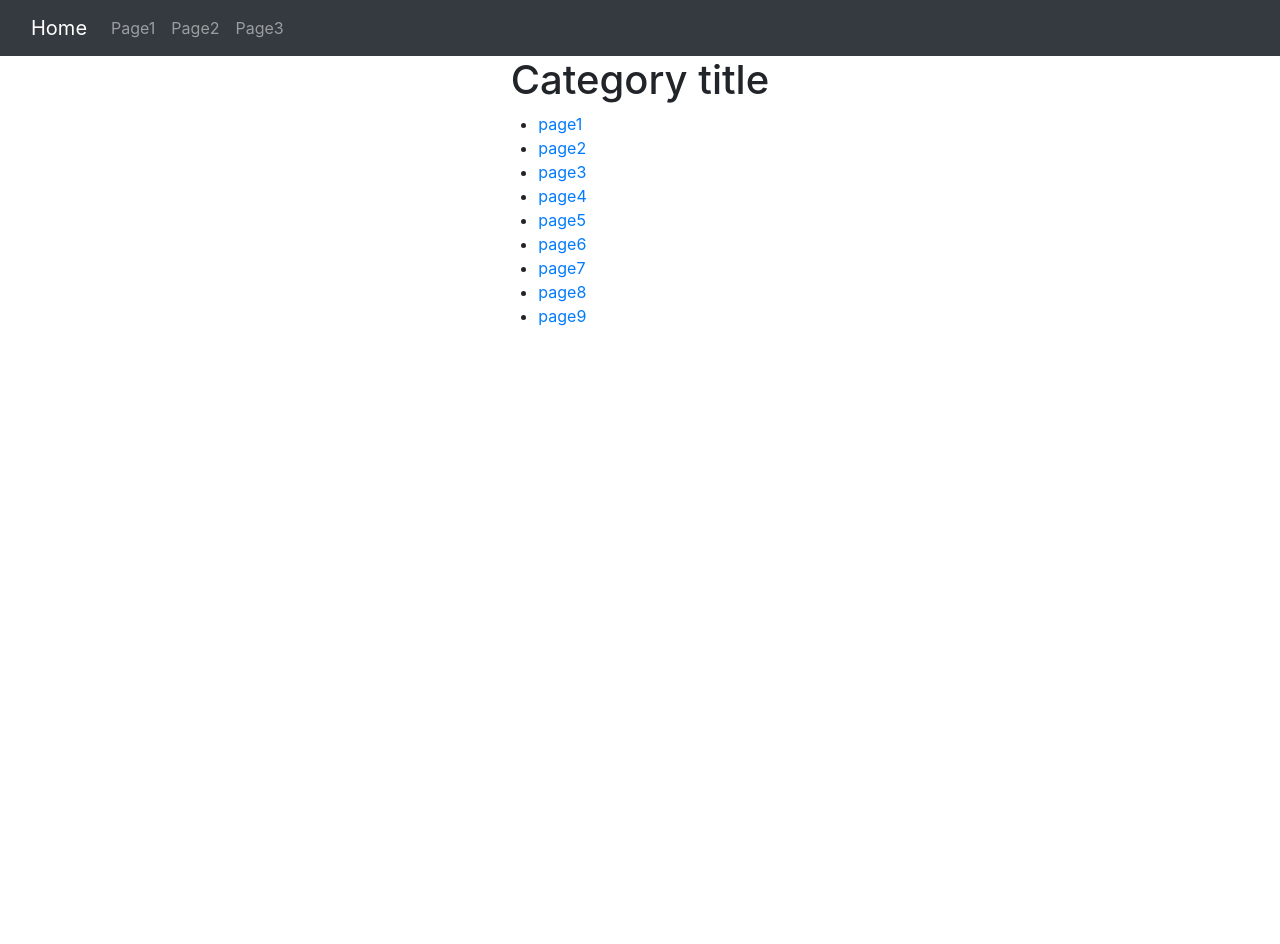
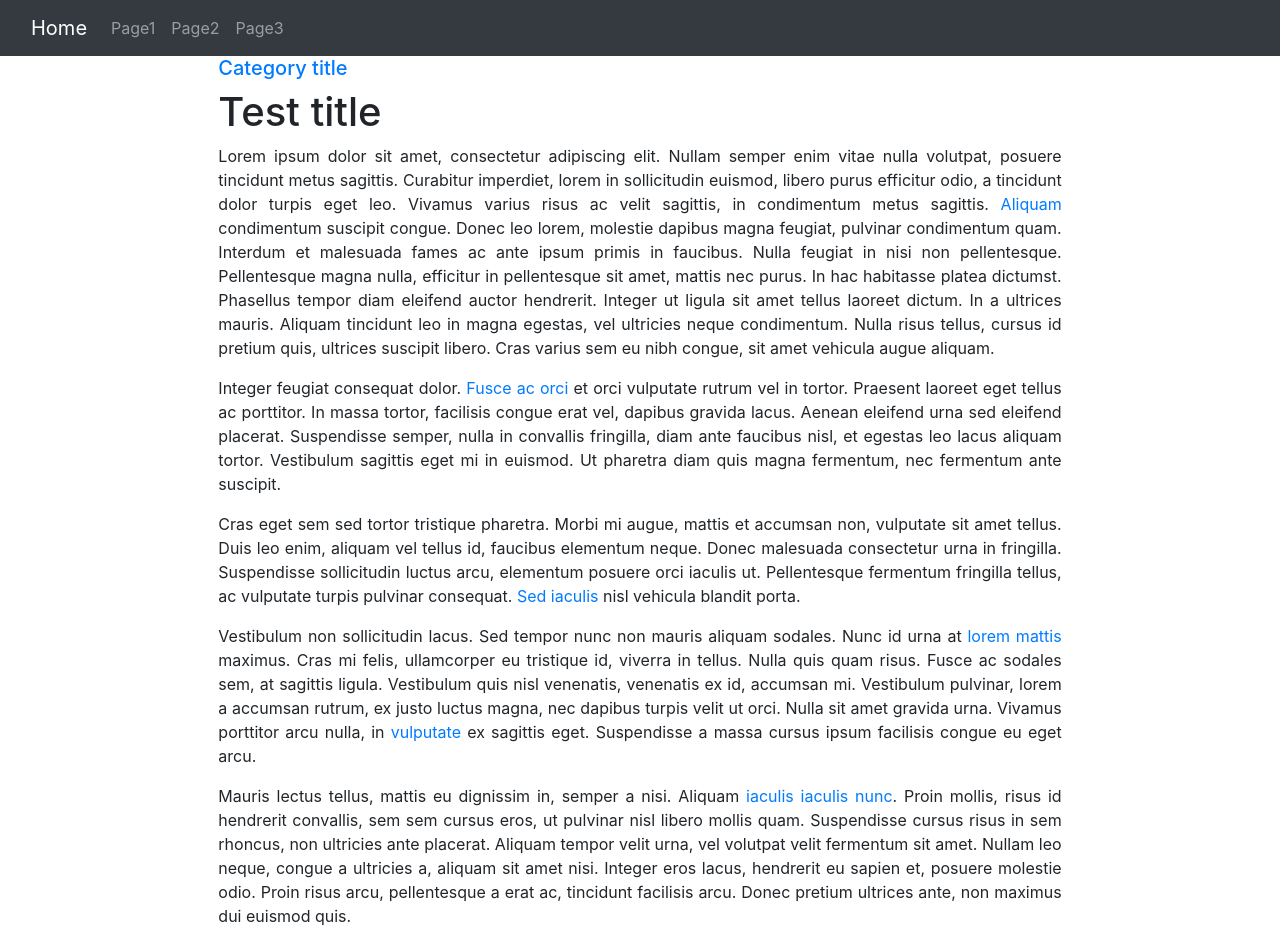
Before and after one commit to DocManagerProject/DocManagerUI, an Angular app: page /page/1 in a window 1280 px wide. Before the commit the page ends 800 px from the top, so only its background shows below. Built offline with nearby package versions, Linux system fonts and the light colour scheme.

Commit message:
added link to category in page

```diff
--- a/src/app/app.component.html
+++ b/src/app/app.component.html
@@ -1,2 +1,2 @@
 <navbar></navbar>
-<category></category>
+<router-outlet></router-outlet>
--- a/src/app/app.module.ts
+++ b/src/app/app.module.ts
@@ -5,6 +5,12 @@ import { AppComponent } from './app.component';
 import {Navbar} from "./navbar/navbar";
 import {Page} from "./content/page/page";
 import {Category} from "./content/category/category";
+import {RouterModule, Routes} from "@angular/router";
+
+const appRoutes: Routes = [
+  { path: 'page/:id', component: Page},
+  { path: 'category/:id', component: Category}
+];
 
 @NgModule({
   declarations: [
@@ -14,7 +20,8 @@ import {Category} from "./content/category/category";
     Category
   ],
   imports: [
-    BrowserModule,
+    RouterModule.forRoot(appRoutes),
+    BrowserModule
   ],
   providers: [],
   bootstrap: [AppComponent]
--- a/src/app/content/category/category.html
+++ b/src/app/content/category/category.html
@@ -3,7 +3,7 @@
   <div class="col-sm-4">
     <h1 class="categoryTitle">{{ title }}</h1>
     <ul>
-      <li *ngFor="let page of pages" class="categoryItem"><a href="#">{{ page }}</a></li>
+      <li *ngFor="let page of pages" class="categoryItem"><a href="page/1">{{ page }}</a></li>
     </ul>
   </div>
   <div class="col-sm-4"></div>
--- a/src/app/content/category/category.ts
+++ b/src/app/content/category/category.ts
@@ -6,6 +6,7 @@ import {Component} from "@angular/core";
   styleUrls: ['./category.css']
 })
 export class Category {
+  id: number;
   title: string = "Category title";
   pages: string[] = [
     'page1',
--- a/src/app/content/page/page.html
+++ b/src/app/content/page/page.html
@@ -1,6 +1,7 @@
 <div class="row">
   <div class="col-sm-2"></div>
   <div class="col-sm-8">
+    <h5><a href="category/{{category.id}}">{{ category.title }}</a></h5>
     <h1>{{ title }}</h1>
     <div *ngFor="let paragraph of paragraphs" class="paragraph">
       <p [innerHtml]="paragraph"> </p>
--- a/src/app/content/page/page.ts
+++ b/src/app/content/page/page.ts
@@ -1,12 +1,29 @@
 import {Component} from "@angular/core";
+import {Category} from "../category/category";
 
 @Component({
   selector: 'page',
   templateUrl: './page.html',
   styleUrls: ['./page.css']
 })
-  export class Page {
+export class Page {
+  id: number;
   title: string = 'Test title';
+  category: Category = {
+    id: 1,
+    title: "Category title",
+    pages:  [
+      'page1',
+      'page2',
+      'page3',
+      'page4',
+      'page5',
+      'page6',
+      'page7',
+      'page8',
+      'page9'
+    ]
+  };
   paragraphs: string[] = ['Lorem ipsum dolor sit amet, consectetur adipiscing elit. Nullam semper enim vitae nulla volutpat, posuere tincidunt metus sagittis. Curabitur imperdiet, lorem in sollicitudin euismod, libero purus efficitur odio, a tincidunt dolor turpis eget leo. Vivamus varius risus ac velit sagittis, in condimentum metus sagittis. <a href="#">Aliquam</a> condimentum suscipit congue. Donec leo lorem, molestie dapibus magna feugiat, pulvinar condimentum quam. Interdum et malesuada fames ac ante ipsum primis in faucibus. Nulla feugiat in nisi non pellentesque. Pellentesque magna nulla, efficitur in pellentesque sit amet, mattis nec purus. In hac habitasse platea dictumst. Phasellus tempor diam eleifend auctor hendrerit. Integer ut ligula sit amet tellus laoreet dictum. In a ultrices mauris. Aliquam tincidunt leo in magna egestas, vel ultricies neque condimentum. Nulla risus tellus, cursus id pretium quis, ultrices suscipit libero. Cras varius sem eu nibh congue, sit amet vehicula augue aliquam.\n' +
     '\n',
     'Integer feugiat consequat dolor. <a href="#">Fusce ac orci</a> et orci vulputate rutrum vel in tortor. Praesent laoreet eget tellus ac porttitor. In massa tortor, facilisis congue erat vel, dapibus gravida lacus. Aenean eleifend urna sed eleifend placerat. Suspendisse semper, nulla in convallis fringilla, diam ante faucibus nisl, et egestas leo lacus aliquam tortor. Vestibulum sagittis eget mi in euismod. Ut pharetra diam quis magna fermentum, nec fermentum ante suscipit.\n' +
--- a/src/app/navbar/navbar.html
+++ b/src/app/navbar/navbar.html
@@ -4,9 +4,9 @@
       <a class="navbar-brand" href="#">Home</a>
     </div>
     <ul class="navbar-nav mr-auto">
-      <li class="nav-item"><a class="nav-link" href="#">Page1</a></li>
-      <li class="nav-item"><a class="nav-link" href="#">Page2</a></li>
-      <li class="nav-item"><a class="nav-link" href="#">Page3</a></li>
+      <li class="nav-item"><a class="nav-link" href="/page/1">Page1</a></li>
+      <li class="nav-item"><a class="nav-link" href="/page/2">Page2</a></li>
+      <li class="nav-item"><a class="nav-link" href="/page/3">Page3</a></li>
     </ul>
   </div>
 </nav>
```
